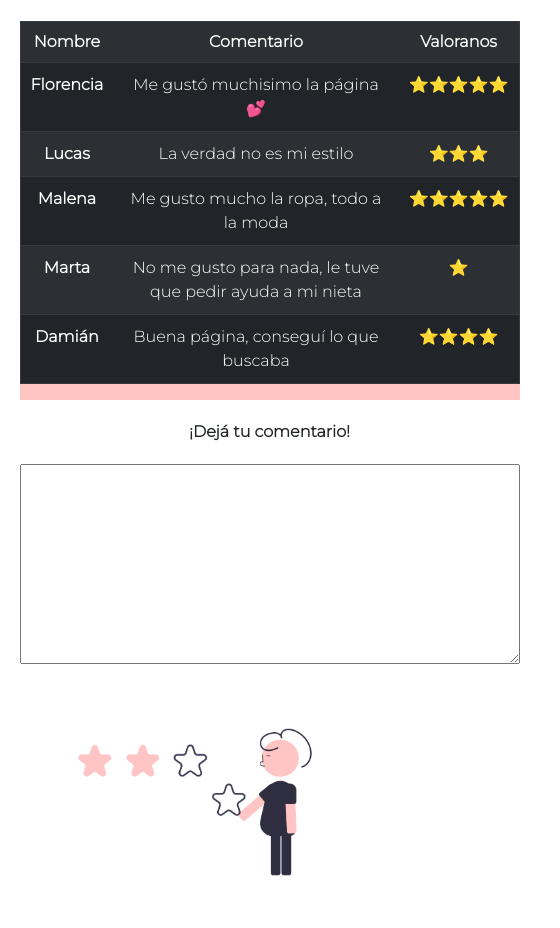
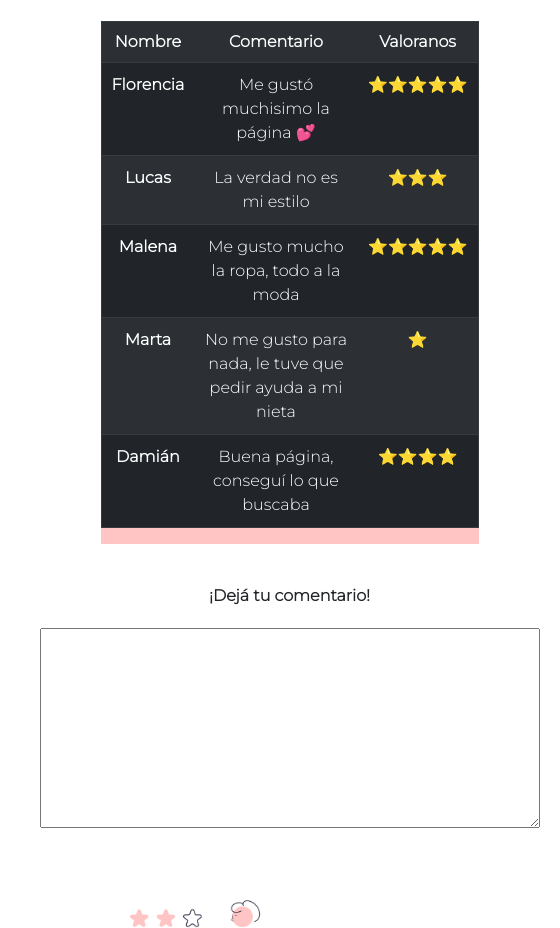
Before and after one commit to Brunebranca/Mi-proyecto-final, a website: page html/valoracion.html in a window 390 px wide. Shown: the part 123-1051 px from the top of the page, 560 px wide, since content can reach past the window. Drawn offline with nearby package versions, Linux system fonts and the light colour scheme.

Commit message:
modifique @media de valoracion

```diff
--- a/scss/_valoracion.scss
+++ b/scss/_valoracion.scss
@@ -42,6 +42,7 @@ $color: #FFC4C4;
 .contenedor-comentarios {
     margin: auto;
     text-align: center;
+    padding: 20px;
     label {
         display: block;
     }
@@ -55,7 +56,7 @@ $color: #FFC4C4;
     display: flex;
     margin: 30px auto;
     flex: 1;
-    width: 90%;
+    width: 50%;
     display: block;
     align-self: center;
 }
@@ -76,5 +77,9 @@ $color: #FFC4C4;
     }
     .imagen-valoracion{
         height: auto;
+        width: 100%;
+    }
+    .contenedor-tabla{
+        width: 70%;
     }
 }
```
Also changed, not shown: css/estilo.css.
